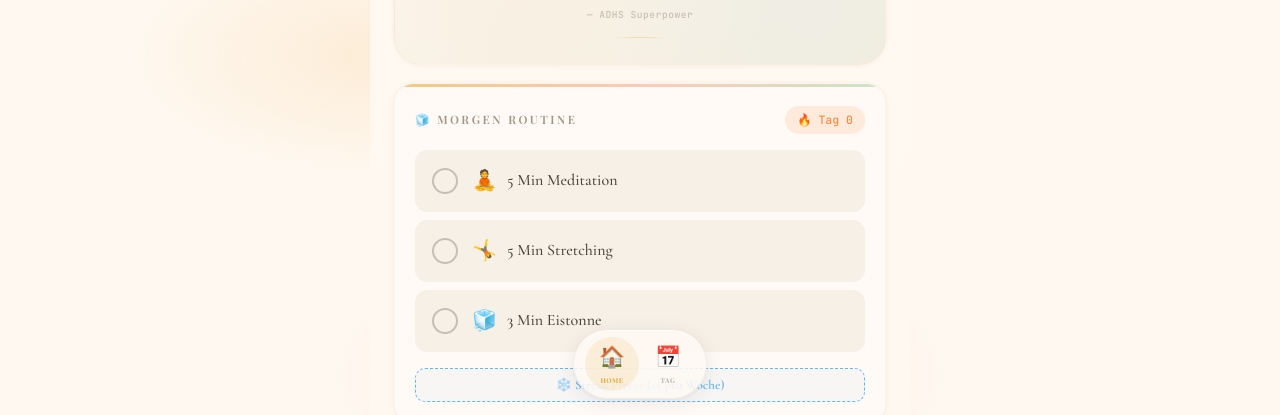
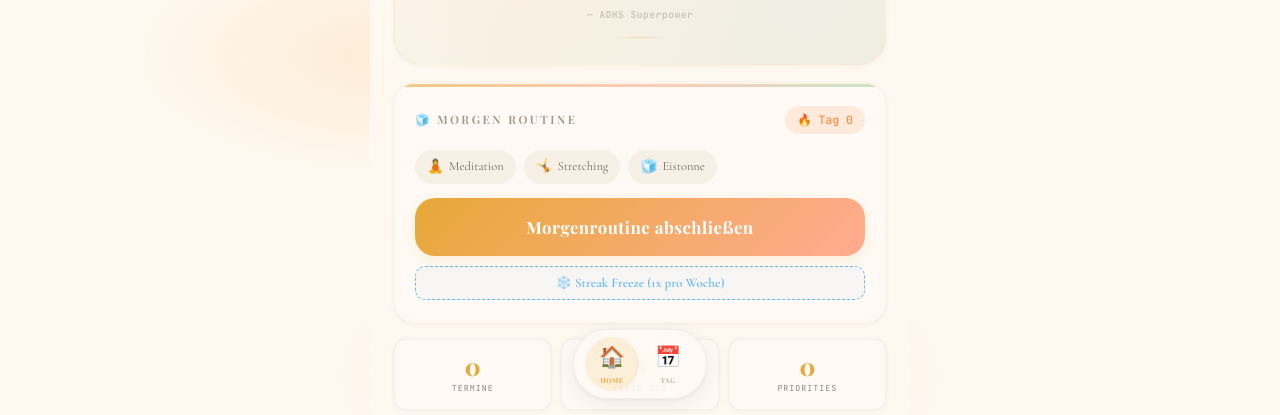
Before and after one commit to MaxsLobster/casa-casino, a plain HTML site: page index.html in a window 1280 px wide. Shown: the part 385-800 px from the top of the page. Drawn offline with nearby package versions, Linux system fonts and the light colour scheme.

Commit message:
Simplify morning routine and hide achievements
- Replace individual routine checkboxes with single tap-to-complete
  button, sub-items shown as pill tags, confetti + 50 XP on complete
- Hide achievements section in Morning and Default modes until real
  achievements are defined

Co-Authored-By: Claude Opus 4.6 <noreply@anthropic.com>

```diff
--- a/index.html
+++ b/index.html
@@ -216,28 +216,29 @@
             padding:5px 12px;border-radius:20px
         }
         .streak-badge.frozen{color:var(--ocean);background:var(--ocean-glow)}
-        .routine-item{
-            display:flex;align-items:center;padding:14px 16px;
-            background:var(--porcelain-warm);border-radius:var(--radius);
-            margin-bottom:8px;cursor:pointer;
-            border:1px solid transparent;transition:all .25s var(--ease)
-        }
-        .routine-item:active{transform:scale(0.98)}
-        .routine-item.done{background:var(--sage-bg);border-color:rgba(129,199,132,0.2)}
-        .routine-check{
-            width:26px;height:26px;border:2px solid var(--ink-ghost);
-            border-radius:50%;margin-right:14px;display:flex;
-            align-items:center;justify-content:center;flex-shrink:0;
-            transition:all .25s var(--bounce);font-size:.75rem
-        }
-        .routine-item.done .routine-check{
-            background:var(--sage);border-color:var(--sage);color:#fff;
-            transform:scale(1.05)
-        }
-        .routine-emoji{font-size:1.25rem;margin-right:10px}
-        .routine-text{font-weight:500;font-size:1rem;flex:1;color:var(--ink-soft)}
+        .routine-complete-btn{
+            width:100%;padding:18px 20px;border:none;border-radius:var(--radius-lg);
+            background:linear-gradient(135deg,var(--theme-primary),var(--theme-accent));
+            color:#fff;font-family:'Playfair Display',serif;font-size:1.05rem;font-weight:700;
+            cursor:pointer;transition:all .3s var(--ease);position:relative;overflow:hidden;
+            box-shadow:0 4px 16px var(--theme-primary-glow);letter-spacing:0.5px
+        }
+        .routine-complete-btn:active{transform:scale(0.96)}
+        .routine-complete-btn.completed{
+            background:linear-gradient(135deg,var(--sage),var(--sage-light));
+            box-shadow:0 4px 16px var(--sage-glow)
+        }
+        .routine-sub-list{
+            display:flex;gap:8px;margin-bottom:14px;flex-wrap:wrap
+        }
+        .routine-sub-item{
+            display:flex;align-items:center;gap:5px;
+            font-size:.78rem;color:var(--ink-muted);
+            background:var(--porcelain-warm);padding:6px 12px;border-radius:20px
+        }
+        .routine-sub-item-emoji{font-size:.85rem}
         .streak-freeze-btn{
-            margin-top:8px;padding:8px 14px;border:1.5px dashed var(--ocean);
+            margin-top:10px;padding:8px 14px;border:1.5px dashed var(--ocean);
             background:rgba(100,181,246,0.05);border-radius:10px;
             font-family:'Cormorant Garamond',Georgia,serif;font-size:.82rem;
             font-weight:600;cursor:pointer;color:var(--ocean);
@@ -1443,23 +1444,14 @@
                 <div class="routine-header-left">🧊 Morgen Routine</div>
                 <div class="streak-badge" id="streakBadge">🔥 Tag 0</div>
             </div>
-            <div id="morningRoutineItems">
-                <div class="routine-item" data-routine="meditation" onclick="toggleMorningRoutine(this)">
-                    <div class="routine-check"></div>
-                    <span class="routine-emoji">🧘</span>
-                    <span class="routine-text">5 Min Meditation</span>
-                </div>
-                <div class="routine-item" data-routine="stretching" onclick="toggleMorningRoutine(this)">
-                    <div class="routine-check"></div>
-                    <span class="routine-emoji">🤸</span>
-                    <span class="routine-text">5 Min Stretching</span>
-                </div>
-                <div class="routine-item" data-routine="eistonne" onclick="toggleMorningRoutine(this)">
-                    <div class="routine-check"></div>
-                    <span class="routine-emoji">🧊</span>
-                    <span class="routine-text">3 Min Eistonne</span>
-                </div>
-            </div>
+            <div class="routine-sub-list">
+                <span class="routine-sub-item"><span class="routine-sub-item-emoji">🧘</span> Meditation</span>
+                <span class="routine-sub-item"><span class="routine-sub-item-emoji">🤸</span> Stretching</span>
+                <span class="routine-sub-item"><span class="routine-sub-item-emoji">🧊</span> Eistonne</span>
+            </div>
+            <button class="routine-complete-btn" id="routineCompleteBtn" onclick="completeMorningRoutine()">
+                Morgenroutine abschließen
+            </button>
             <button class="streak-freeze-btn" id="freezeBtn" onclick="useStreakFreeze()">
                 ❄️ Streak Freeze (1x pro Woche)
             </button>
@@ -1535,7 +1527,7 @@
         </div>
 
         <!-- Achievements -->
-        <div class="achievements-section" data-mode-hide="deepwork,creative">
+        <div class="achievements-section" data-mode-hide="morning,deepwork,creative,default">
             <div class="achievements-header">
                 <div class="achievements-title">🏆 Achievements</div>
                 <div class="achievements-count" id="achieveCount">0/10</div>
@@ -2084,56 +2076,40 @@
     /* ═══ MORNING ROUTINE + STREAK ═══ */
     function loadRoutineState(){
         const today=getTodayKey();
-        const state=load('routine_'+today,{meditation:false,stretching:false,eistonne:false});
-        document.querySelectorAll('.routine-item').forEach(item=>{
-            const key=item.getAttribute('data-routine');
-            if(state[key]){
-                item.classList.add('done');
-                item.querySelector('.routine-check').innerHTML='✓'
-            }
-        });
+        const completed=load('routine_completed',{});
+        const btn=document.getElementById('routineCompleteBtn');
+        if(completed[today]){
+            btn.classList.add('completed');
+            btn.textContent='✓ Erledigt — gut gemacht!';
+            btn.style.pointerEvents='none'
+        }
         updateStreakDisplay()
     }
-    function toggleMorningRoutine(el){
-        el.classList.toggle('done');
-        const cb=el.querySelector('.routine-check');
-        cb.innerHTML=el.classList.contains('done')?'✓':'';
-        saveMorningRoutine()
-    }
-    function saveMorningRoutine(){
+    function completeMorningRoutine(){
         const today=getTodayKey();
-        const state={};
-        document.querySelectorAll('.routine-item').forEach(item=>{
-            state[item.getAttribute('data-routine')]=item.classList.contains('done')
-        });
-        store('routine_'+today,state);
-        checkStreakCompletion()
-    }
-    function checkStreakCompletion(){
-        const today=getTodayKey();
-        const state=load('routine_'+today,{});
-        const allDone=state.meditation&&state.stretching&&state.eistonne;
-        if(allDone){
-            const completed=load('routine_completed',{});
-            if(!completed[today]){
-                completed[today]=true;
-                store('routine_completed',completed);
-                showNotification('🔥 Morgenroutine komplett! Streak +1');
-                updateStreakDisplay()
-            }
-        }
+        const completed=load('routine_completed',{});
+        if(completed[today]) return;
+        completed[today]=true;
+        store('routine_completed',completed);
+        // Also store old format for backward compat with stats
+        store('routine_'+today,{meditation:true,stretching:true,eistonne:true});
+        const btn=document.getElementById('routineCompleteBtn');
+        btn.classList.add('completed');
+        btn.textContent='✓ Erledigt — gut gemacht!';
+        btn.style.pointerEvents='none';
+        spawnConfetti(btn);
+        addXP(50,btn);
+        showNotification('🔥 Morgenroutine komplett! Streak +1');
+        updateStreakDisplay()
     }
     function calculateStreak(){
         const completed=load('routine_completed',{});
         const freezes=load('streak_freezes',{});
         let streak=0;
         const d=new Date();
-        // Check today first
         const todayKey=getTodayKey();
-        const todayState=load('routine_'+todayKey,{});
-        const todayDone=todayState.meditation&&todayState.stretching&&todayState.eistonne;
+        const todayDone=!!completed[todayKey];
         if(!todayDone&&!freezes[todayKey]){
-            // Today not done yet — check from yesterday
             d.setDate(d.getDate()-1)
         }
         while(true){
```
